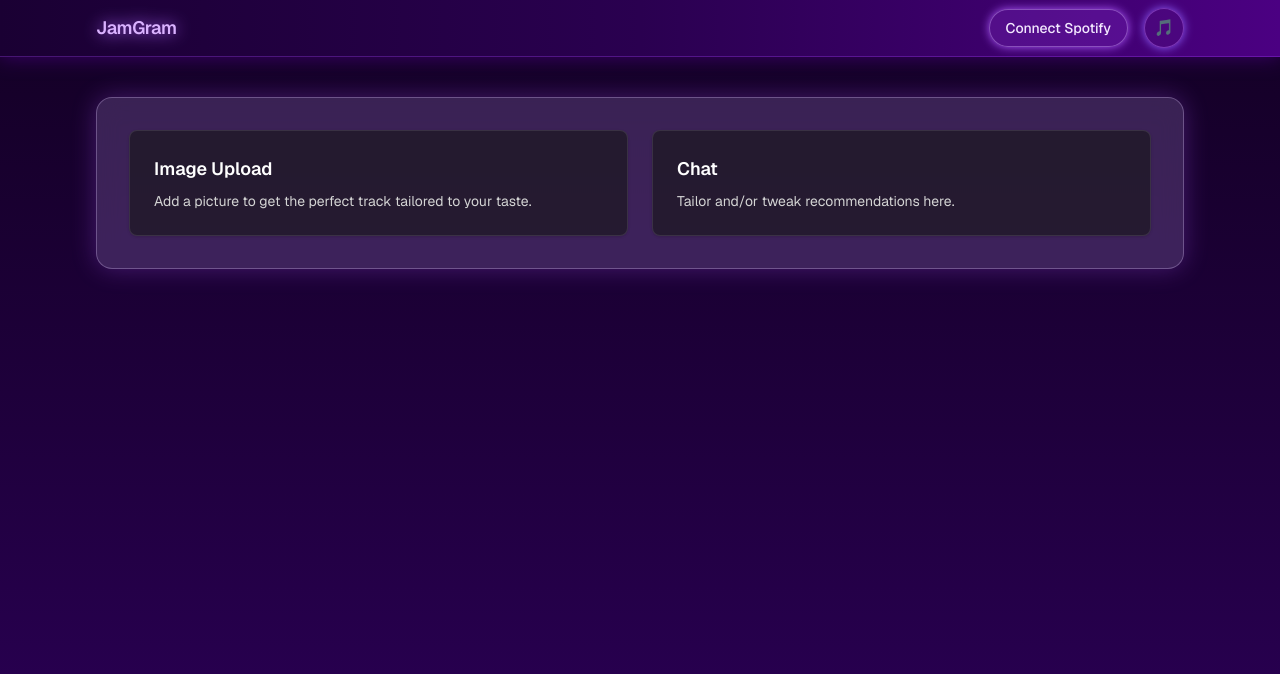
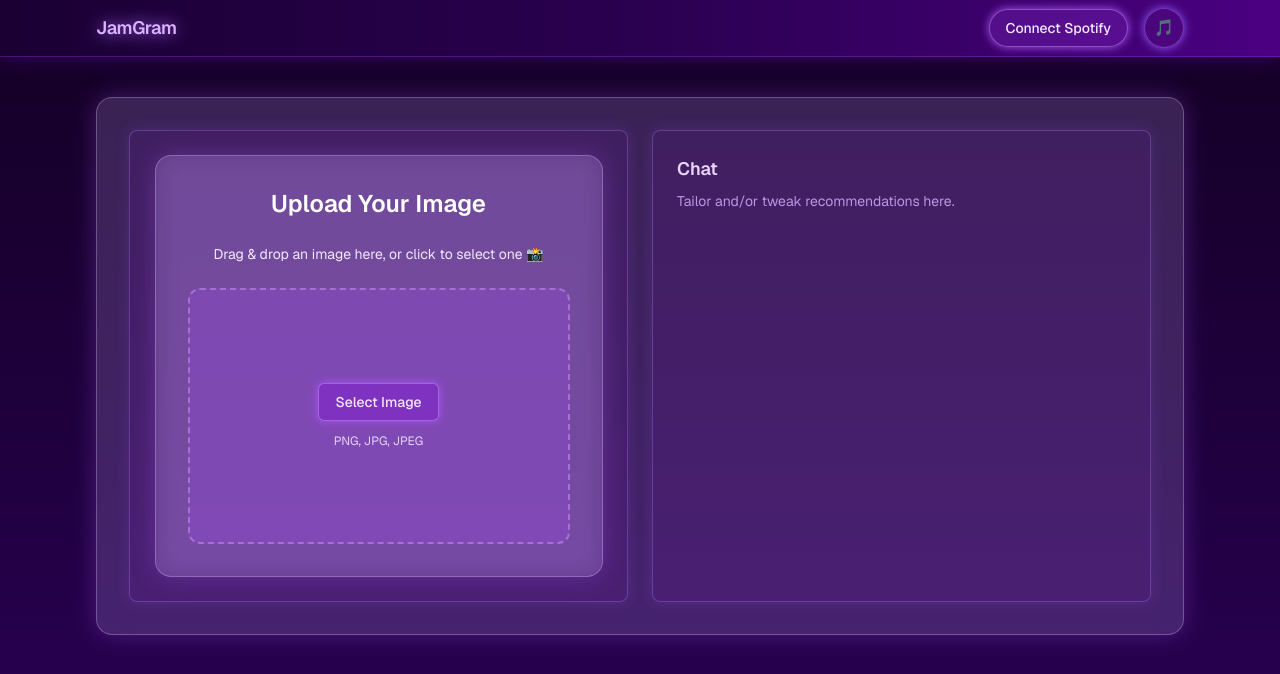
Before and after one commit to CS222-UIUC/fa25-team011, a Next.js app in the folder jamgram/: page / in a window 1280 px wide. Shown: the top 674 px of the page. Built offline with nearby package versions, Linux system fonts and the light colour scheme.

Commit message:
Add image upload component and update main page

```diff
--- /dev/null
+++ b/jamgram/app/components/ImageUpload.tsx
@@ -0,0 +1,91 @@
+"use client";
+import { useState, DragEvent, ChangeEvent } from "react";
+
+export default function ImageUpload() {
+  const [selectedImage, setSelectedImage] = useState<File | null>(null);
+  const [previewUrl, setPreviewUrl] = useState<string | null>(null);
+  const [isDragging, setIsDragging] = useState(false);
+
+  const handleFileUpload = (file: File) => {
+    setSelectedImage(file);
+    setPreviewUrl(URL.createObjectURL(file));
+  };
+
+  const handleImageChange = (event: ChangeEvent<HTMLInputElement>) => {
+    const file = event.target.files?.[0];
+    if (file) handleFileUpload(file);
+  };
+
+  const handleDragOver = (e: DragEvent<HTMLDivElement>) => {
+    e.preventDefault();
+    setIsDragging(true);
+  };
+  const handleDragLeave = (e: DragEvent<HTMLDivElement>) => {
+    e.preventDefault();
+    setIsDragging(false);
+  };
+  const handleDrop = (e: DragEvent<HTMLDivElement>) => {
+    e.preventDefault();
+    setIsDragging(false);
+    const file = e.dataTransfer.files?.[0];
+    if (file) handleFileUpload(file);
+  };
+
+  const handleRemoveImage = () => {
+    setSelectedImage(null);
+    setPreviewUrl(null);
+  };
+
+  return (
+    <div className="flex flex-col items-center gap-6 rounded-2xl bg-[#cda8ff]/20 p-8 text-white shadow-[0_0_25px_#a855f7]/30 border border-[#e2c8ff]/30 backdrop-blur-md w-full max-w-md mx-auto">
+      <h2 className="text-2xl font-semibold">Upload Your Image</h2>
+      <p className="text-sm text-purple-100 text-center">
+        Drag & drop an image here, or click to select one 📸
+      </p>
+
+      <div
+        onDragOver={handleDragOver}
+        onDragLeave={handleDragLeave}
+        onDrop={handleDrop}
+        className={`flex flex-col items-center justify-center w-full h-64 rounded-xl border-2 border-dashed transition ${
+          isDragging
+            ? "border-purple-400 bg-purple-600/30"
+            : "border-purple-300/40 bg-purple-500/20 hover:bg-purple-500/25"
+        }`}
+      >
+        {!previewUrl ? (
+          <>
+            <label
+              htmlFor="image-upload"
+              className="cursor-pointer rounded-md border border-purple-300/40 bg-purple-700/30 px-4 py-2 text-sm font-medium text-purple-100 shadow-[0_0_10px_#a855f7] transition hover:bg-purple-600/40 hover:shadow-[0_0_15px_#c084fc]"
+            >
+              Select Image
+            </label>
+            <input
+              id="image-upload"
+              type="file"
+              accept="image/*"
+              onChange={handleImageChange}
+              className="hidden"
+            />
+            <p className="mt-3 text-xs text-purple-200">PNG, JPG, JPEG</p>
+          </>
+        ) : (
+          <div className="flex flex-col items-center gap-4">
+            <img
+              src={previewUrl}
+              alt="Preview"
+              className="max-h-48 rounded-lg shadow-lg border border-purple-400/30 object-contain"
+            />
+            <button
+              onClick={handleRemoveImage}
+              className="rounded-full border border-purple-300/40 bg-purple-700/30 px-4 py-2 text-sm font-medium text-purple-100 transition hover:bg-purple-600/40 hover:shadow-[0_0_10px_#c084fc]"
+            >
+              Remove Image
+            </button>
+          </div>
+        )}
+      </div>
+    </div>
+  );
+}
--- a/jamgram/app/page.tsx
+++ b/jamgram/app/page.tsx
@@ -1,17 +1,17 @@
+import ImageUpload from "./components/ImageUpload";
+
 export default function Home() {
   return (
     <div className="grid grid-cols-1 gap-6 lg:grid-cols-2">
-      <section className="rounded-lg border border-white/10 bg-neutral-900/60 p-6 shadow-sm">
-        <h2 className="text-lg font-semibold">Image Upload</h2>
-        <p className="mt-2 text-sm text-neutral-300">
-          Add a picture to get the perfect track tailored to your taste.
-        </p>
+      <section className="rounded-lg border border-purple-400/30 bg-purple-900/20 p-6 shadow-[0_0_15px_#8b5cf6]/20">
+        <ImageUpload />
       </section>
-      <section className="rounded-lg border border-white/10 bg-neutral-900/60 p-6 shadow-sm">
-        <h2 className="text-lg font-semibold">Chat</h2>
-        <p className="mt-2 text-sm text-neutral-300">
+      <section className="rounded-lg border border-purple-400/30 bg-purple-900/20 p-6 shadow-[0_0_15px_#8b5cf6]/20">
+        <h2 className="text-lg font-semibold text-purple-200">Chat</h2>
+        <p className="mt-2 text-sm text-purple-300/80">
           Tailor and/or tweak recommendations here.
         </p>
+        {/* Add your chat interface here later */}
       </section>
     </div>
   );
```
